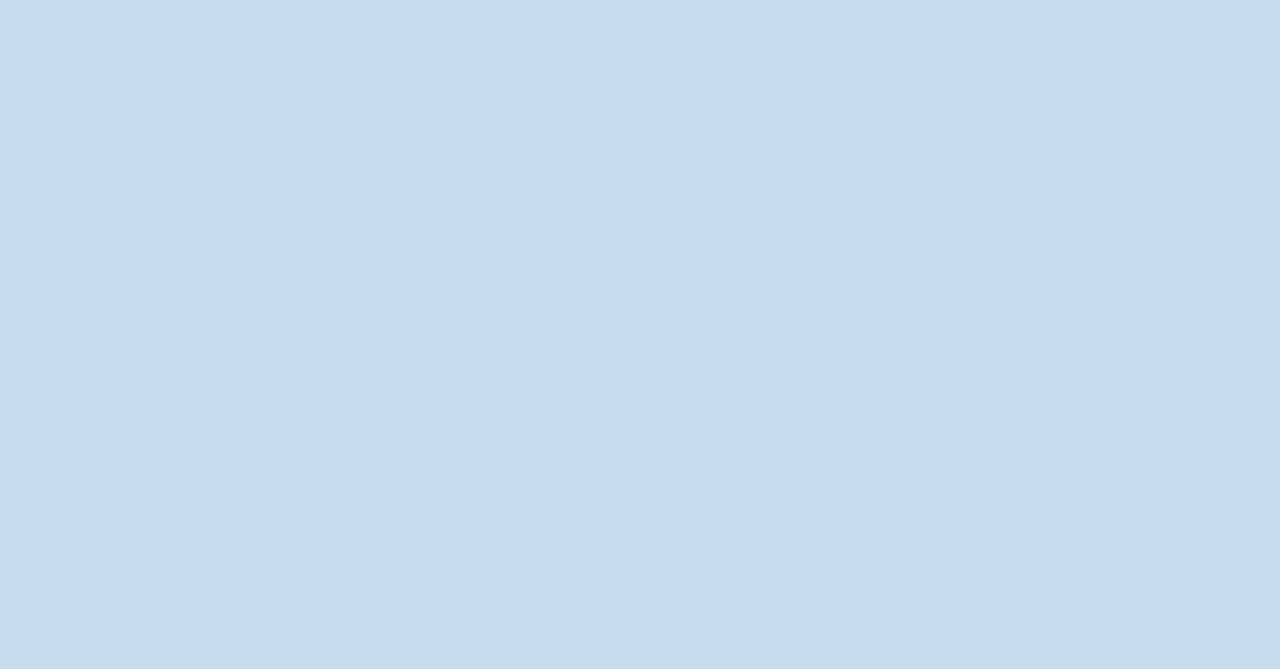
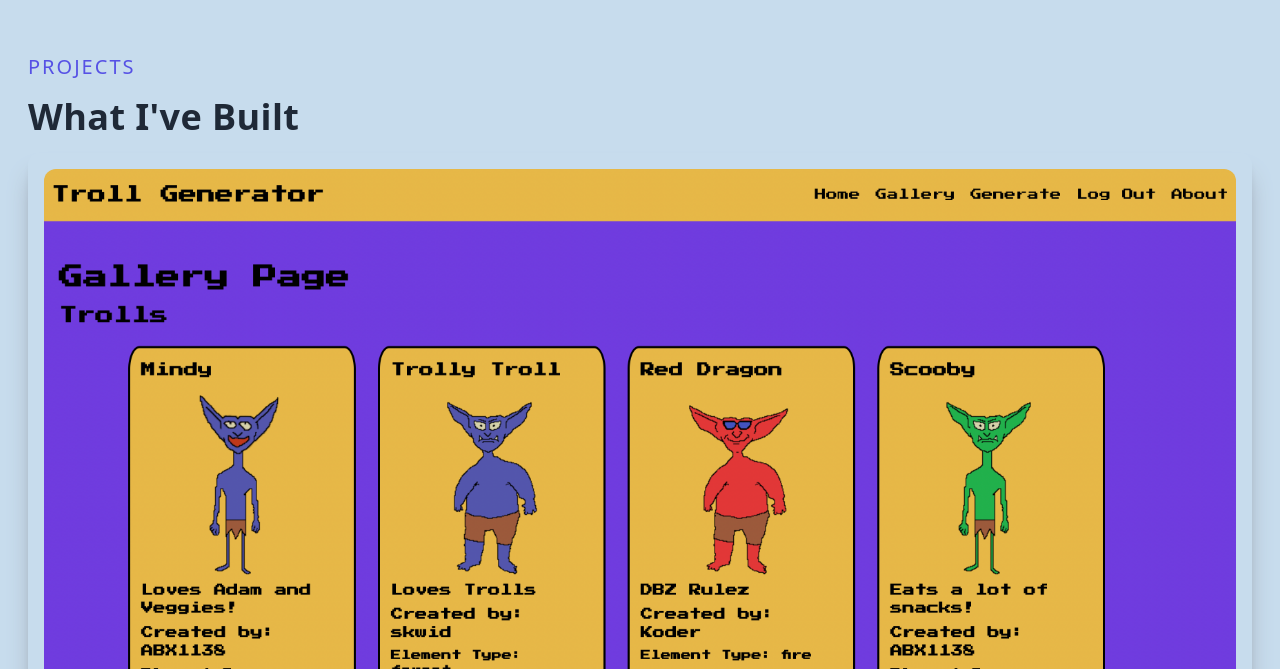
Before and after one commit to AdamBergstrom138/Next-JS-Portfolio-Website, a Next.js app in the folder portfolio-nextjs/: page / in a window 1280 px wide. Shown: the part 2411-3080 px from the top of the page. Before the commit the page ends 2400 px from the top, so only its background shows below. Built offline with nearby package versions, Linux system fonts and the light colour scheme.

Commit message:
added projects page

```diff
--- /dev/null
+++ b/portfolio-nextjs/components/ProjectItem.jsx
@@ -0,0 +1,22 @@
+import Image from 'next/image';
+import Link from 'next/link';
+import React, { PureComponent } from 'react'
+
+
+const ProjectItem = ({title, backgroundImg, projectUrl}) => {
+    return (
+        <div className='relative flex items-center justify-center h-auto w-full shadow-xl shadow-gray-400 rounded-xl p-4 group hover:bg-gradient-to-r from-[#5651e5] to-[#709dff]'>
+        <Image className='rounded-xl group-hover:opacity-10' src={backgroundImg} alt='/' />
+        <div className='hidden group-hover:block absolute top-[50%] left-[50%] translate-x-[-50%] translate-y-[-50%]'>
+            <h3 className='text-2xl text-white -tracking-wider text-center'>{title}</h3>
+            <p className='pb-4 pt-2 text-white text-center'>React Sagas SQL JS</p>
+            <Link href={projectUrl}>
+                <p className='text-center py-3 rounded-lg bg-white text-gray-700 font-bold text-lg cursor-pointer'>More Info</p>
+            </Link>
+        </div>
+    </div>
+    )
+}
+
+
+export default ProjectItem
--- /dev/null
+++ b/portfolio-nextjs/components/Projects.jsx
@@ -0,0 +1,27 @@
+import Image from 'next/image';
+import Link from 'next/link';
+import React from 'react';
+import trollimage from '../public/assets/trolls.png';
+import ProjectItem from './ProjectItem';
+
+const Projects = () => {
+  return (
+    <div className='w-full'>
+        <div className='max-w-[1240px] mx-auto px-2 py-16'>
+            <p className='text-xl tracking-widest uppercase text-[#5651e5]'>Projects</p>
+            <h2 className='py-4'>What I've Built</h2>
+            <div className='grid md:grid-col2 gap-8'>
+
+               <ProjectItem
+                title='Troll Generator'
+                backgroundImg={trollimage}
+                projectUrl='/troll'
+               />
+
+            </div>
+        </div>
+    </div>
+  )
+}
+
+export default Projects
--- a/portfolio-nextjs/pages/index.js
+++ b/portfolio-nextjs/pages/index.js
@@ -5,6 +5,7 @@
 import Main from '@/components/Main'
 import About from '@/components/About'
 import Skills from '@/components/Skills'
+import Projects from '@/components/Projects'
 
 
 const inter = Inter({ subsets: ['latin'] })
@@ -22,6 +23,7 @@
       <Main />
       <About />
       <Skills />
+      <Projects />
     </>
   )
 }
```
Also changed, not shown: portfolio-nextjs/public/assets/trolls.png (added).
